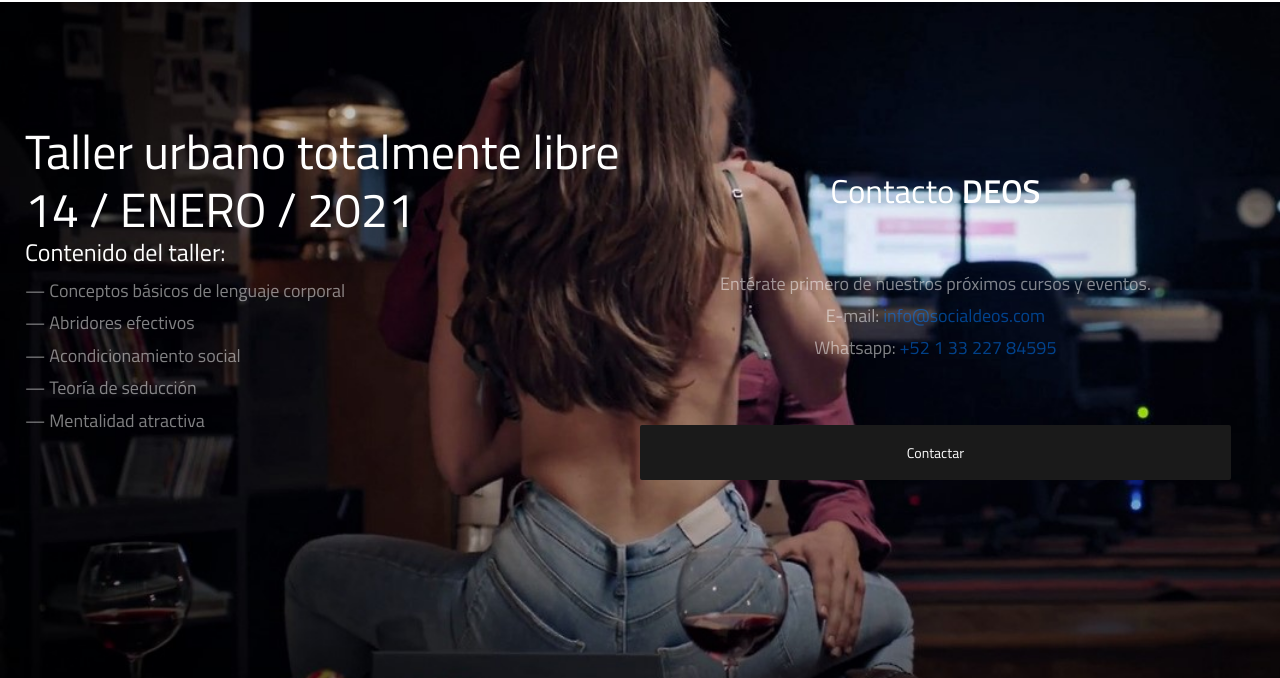
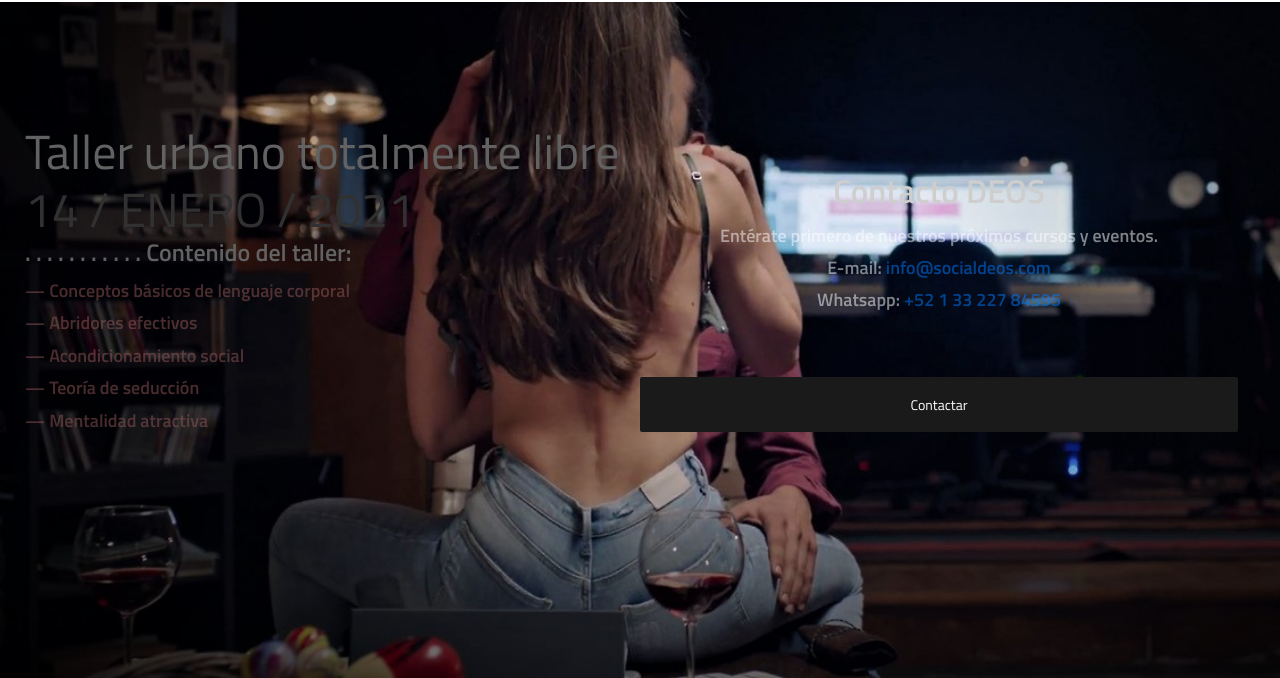
Before and after one commit to Apolo-punck/e1, a plain HTML site: page index.html in a window 1280 px wide. Shown: the part 122-800 px from the top of the page. Drawn offline with nearby package versions, Linux system fonts and the light colour scheme.

Commit message:
Add files via upload

```diff
--- a/index.html
+++ b/index.html
@@ -73,17 +73,17 @@
                     <div class="portfolio-container">
                         <div class="portfolio-details">
                             <a >
-                                <h2>Taller urbano totalmente libre</h2>
+                           <h2> <font color="626262">Taller urbano totalmente libre</font></h2>
 
                             </a>
-                            <h2> 14 <span> / ENERO / 2021 </span> </h2>
-                            <h4> Contenido del taller: </h4>
+                            <h2><font color="313131"> 14 <span> / ENERO / 2021 </span> </font></h2>
+                            <h4><font color="626262"><b> . . . . . . . . . . . Contenido del taller:</b> </font></h4>
                             <a >
-                                <p>— Conceptos básicos de lenguaje corporal</p>
-                                <p>— Abridores efectivos </p>
-                                <p>— Acondicionamiento social</p>
-                                <p>— Teoría de seducción </p>
-                                <p>— Mentalidad atractiva </p>
+                                <b><p><font color="935959">— Conceptos básicos de lenguaje corporal</p> </font>
+                                <b><p><font color="935959">— Abridores efectivos </p> </font>
+                                <b><p><font color="935959">— Acondicionamiento social</p> </font>
+                                <b><p><font color="935959">— Teoría de seducción </p> </font>
+                                <b><p><font color="935959">— Mentalidad atractiva </p> </font>
                             </a>
                         </div>
                         <img src="assets/images/2.jpg" class="img-fluid" alt="Portfolio 01">
@@ -96,9 +96,8 @@
             <div class="row">
 
                     <div class="content-center">
-                    <h3>Contacto <b>DEOS</b></h3>
-                    <br/>
-                    <br/>
+                    <h3><b><font color="cecece">Contacto DEOS</font></b></h3>
+
 
                     <p>Entérate primero de nuestros próximos cursos y eventos. <p>
          E-mail: <a href="mailto:info@socialdeos.com">info@socialdeos.com</a></p>
```
Also changed, not shown: 1 other file.
